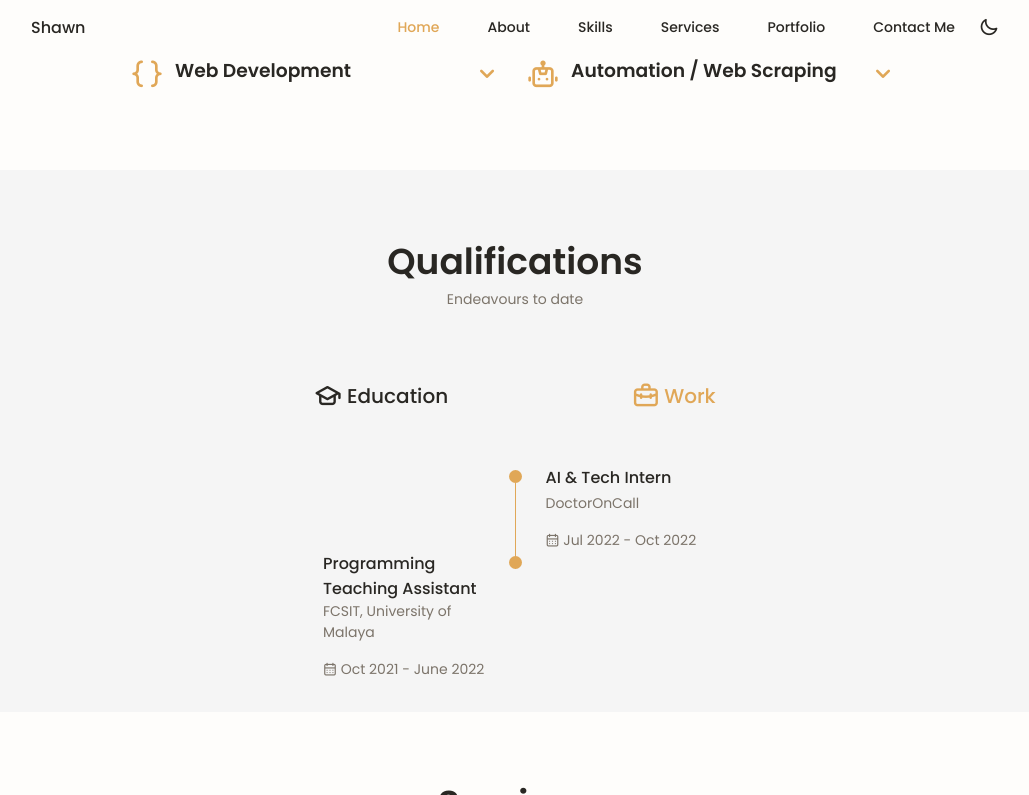
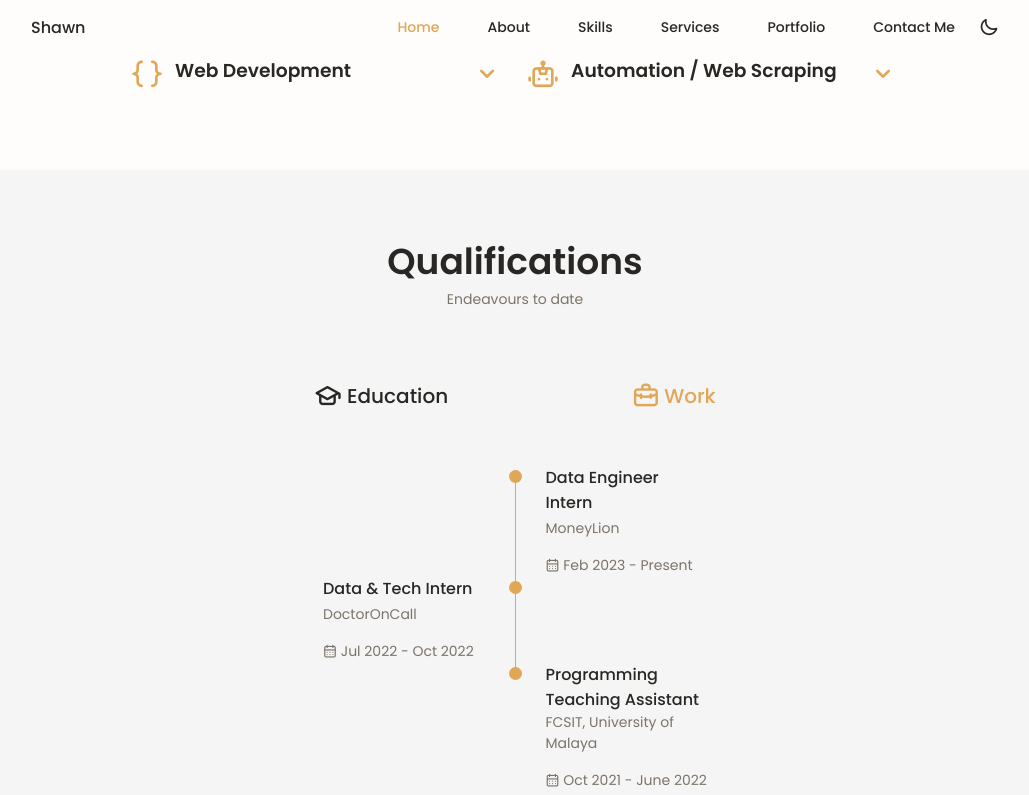
Before and after one commit to lohyenshen/lohyenshen.github.io, a plain HTML site: page index.html in a window 1280 px wide. Both pictures are taken after a click on the element "Work". Shown: the part 1750-2545 px from the top of the page, without its empty margins (125-1154 px from the left). Drawn offline with nearby package versions, Linux system fonts and the light colour scheme.

Commit message:
update QUALIFICATION

```diff
--- a/index.html
+++ b/index.html
@@ -587,11 +587,11 @@
                         </div>
 
                         <div>
-                            <h3 class="qualification__title">AI & Tech Intern</h3>
-                            <span class="qualification__subtitle">DoctorOnCall</span>
+                            <h3 class="qualification__title">Data Engineer Intern</h3>
+                            <span class="qualification__subtitle">MoneyLion</span>
                             <div class="qualification__calendar">
                                 <i class="uil uil-calendar-alt"></i>
-                                Jul 2022 - Oct 2022
+                                Feb 2023 - Present
                             </div>
                         </div>
                     </div>
@@ -599,16 +599,36 @@
                     <!-- QUALIFICATION  2 -->
                     <div class="qualification__data sanity">
                         <div>
+                            <h3 class="qualification__title">Data & Tech Intern</h3>
+                            <span class="qualification__subtitle">DoctorOnCall</span>
+                            <div class="qualification__calendar">
+                                <i class="uil uil-calendar-alt"></i>
+                                Jul 2022 - Oct 2022
+                            </div>
+                        </div>
+
+                        <div>
+                            <span class="qualification__rounder"></span>
+                            <span class="qualification__line"></span>
+                        </div>
+                    </div>
+
+                    <!-- QUALIFICATION  3 -->
+                    <div class="qualification__data sanity">
+                        <div></div>
+
+                        <div>
+                            <span class="qualification__rounder"></span>
+                            <!-- <span class="qualification__line"></span> -->
+                        </div>
+
+                        <div>
                             <h3 class="qualification__title">Programming Teaching Assistant</h3>
                             <span class="qualification__subtitle">FCSIT, University of Malaya</span>
                             <div class="qualification__calendar">
                                 <i class="uil uil-calendar-alt"></i>
                                 Oct 2021 - June 2022
                             </div>
-                        </div>
-                        <div>
-                            <span class="qualification__rounder"></span>
-                            <!-- <span class="qualification__line"></span> -->
                         </div>
                     </div>
                 </div>
```
